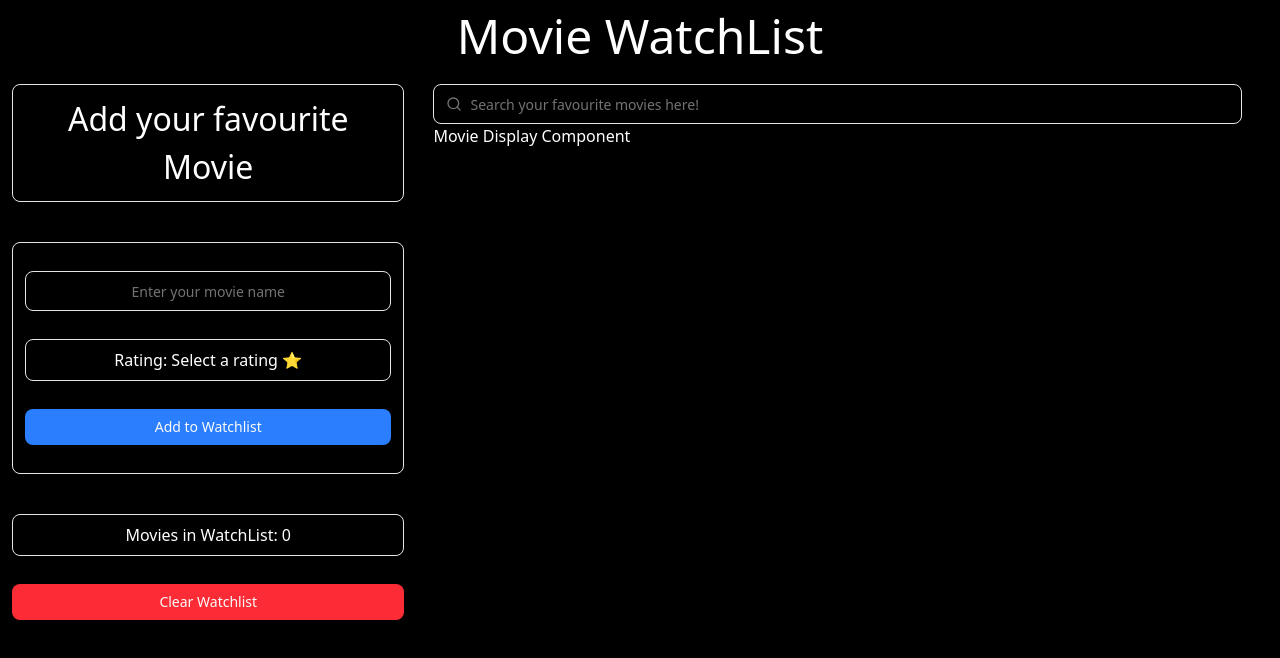
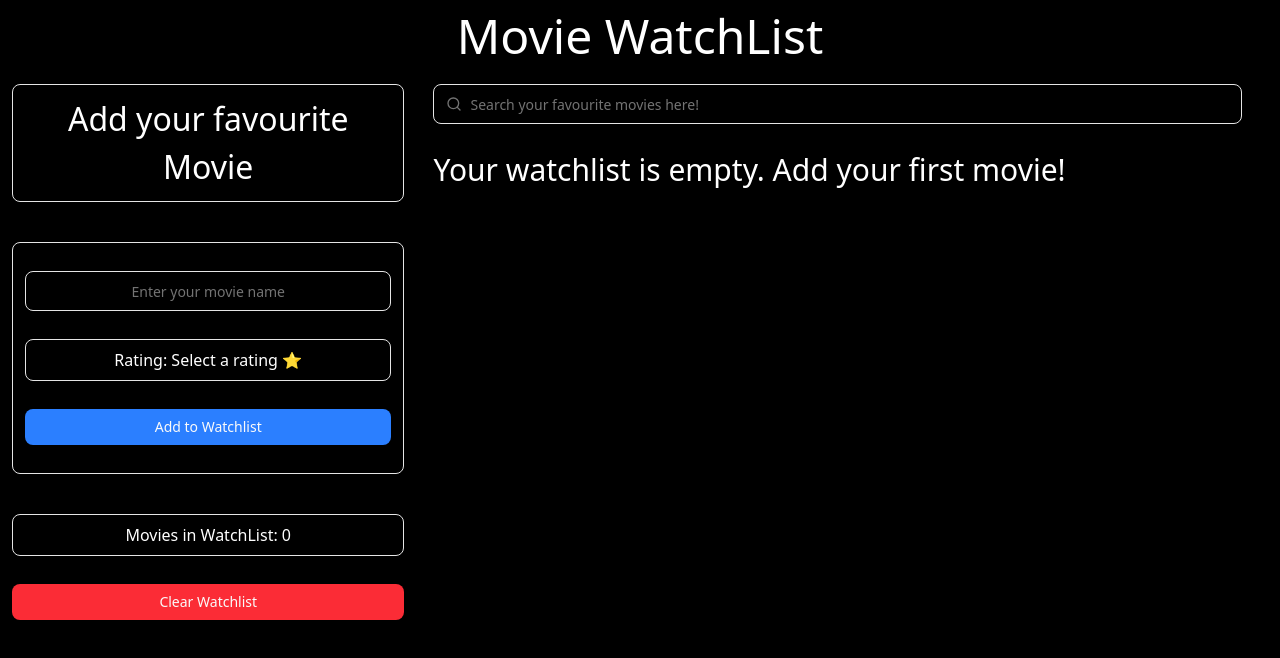
Before and after one commit to lsb22/KDU_phase_zero, a React (Vite) app in the folder movie-watchlist/: page / in a window 1280 px wide. Shown: the top 658 px of the page. Built offline with nearby package versions, Linux system fonts and the light colour scheme.

Commit message:
add display movies component to display movies

```diff
--- a/movie-watchlist/src/App.tsx
+++ b/movie-watchlist/src/App.tsx
@@ -2,8 +2,9 @@ import { useState } from "react";
 import AddMovies from "./components/AddMovies";
 import { Button } from "@/components/ui/button";
 import SearchBar from "./components/SearchBar";
+import DisplayMovies from "./components/DisplayMovies";
 
-interface Movie {
+export interface Movie {
   name: string;
   rating: string;
   watched: boolean;
@@ -22,6 +23,18 @@ const App = () => {
         watched: false,
       },
     ]);
+  };
+
+  const updateMovie = (movieName: string) => {
+    setMovies(
+      movies.map((movie) =>
+        movie.name === movieName ? { ...movie, watched: !movie.watched } : movie
+      )
+    );
+  };
+
+  const deleteMovie = (movieName: string) => {
+    setMovies(movies.filter((movie) => movie.name !== movieName));
   };
 
   return (
@@ -49,7 +62,15 @@ const App = () => {
             }}
           />
           <div className="">
-            {seachMovie.length === 0 ? "Movie Display Component" : seachMovie}
+            {seachMovie.length === 0 ? (
+              <DisplayMovies
+                movies={movies}
+                updateMovie={updateMovie}
+                deleteMovie={deleteMovie}
+              />
+            ) : (
+              seachMovie
+            )}
           </div>
         </div>
       </div>
--- /dev/null
+++ b/movie-watchlist/src/components/DisplayMovies.tsx
@@ -0,0 +1,50 @@
+import type { Movie } from "@/App";
+import { Trash2Icon } from "lucide-react";
+import { Input } from "@/components/ui/input";
+
+interface Props {
+  movies: Movie[];
+  updateMovie: (movieName: string) => void;
+  deleteMovie: (movieName: string) => void;
+}
+
+const DisplayMovies = ({ movies, updateMovie, deleteMovie }: Props) => {
+  return (
+    <div className="py-7 flex flex-col gap-y-4">
+      {movies.length === 0 ? (
+        <h2 className="text-3xl">
+          Your watchlist is empty. Add your first movie!
+        </h2>
+      ) : (
+        movies.map((movie, idx) => (
+          <div
+            className="flex justify-between items-center border px-3 py-1"
+            key={idx}
+          >
+            <div className="flex flex-col">
+              <h2>{movie.name.toUpperCase()}</h2>
+              <h4>{movie.rating}</h4>
+            </div>
+            <div className="flex gap-x-5 px-3">
+              <div className="flex items-center gap-x-3">
+                Watched Movie{" "}
+                <Input
+                  type="checkbox"
+                  className="h-5 w-5"
+                  onClick={() => updateMovie(movie.name)}
+                  checked={movie.watched}
+                />
+              </div>
+              <Trash2Icon
+                className="text-red-600 hover:text-red-700 active:scale-[0.9]"
+                onClick={() => deleteMovie(movie.name)}
+              />
+            </div>
+          </div>
+        ))
+      )}
+    </div>
+  );
+};
+
+export default DisplayMovies;
```
